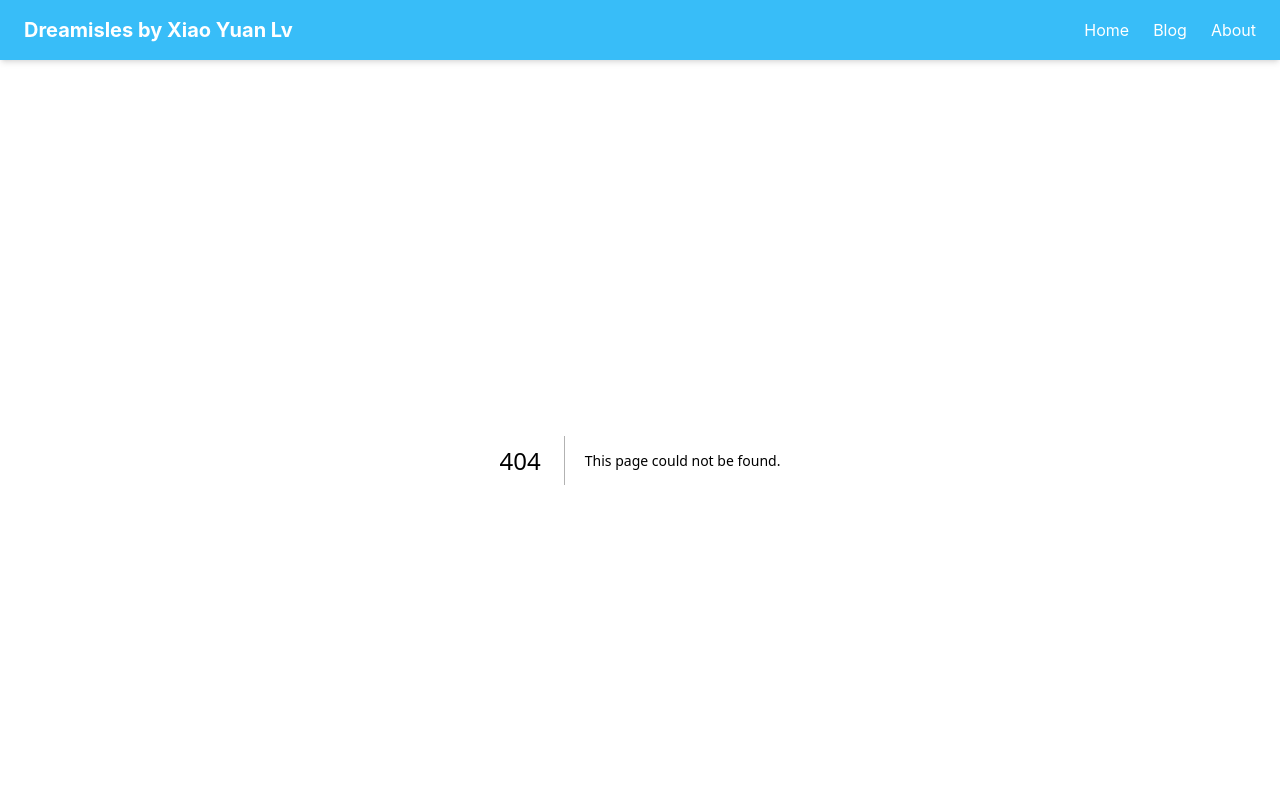
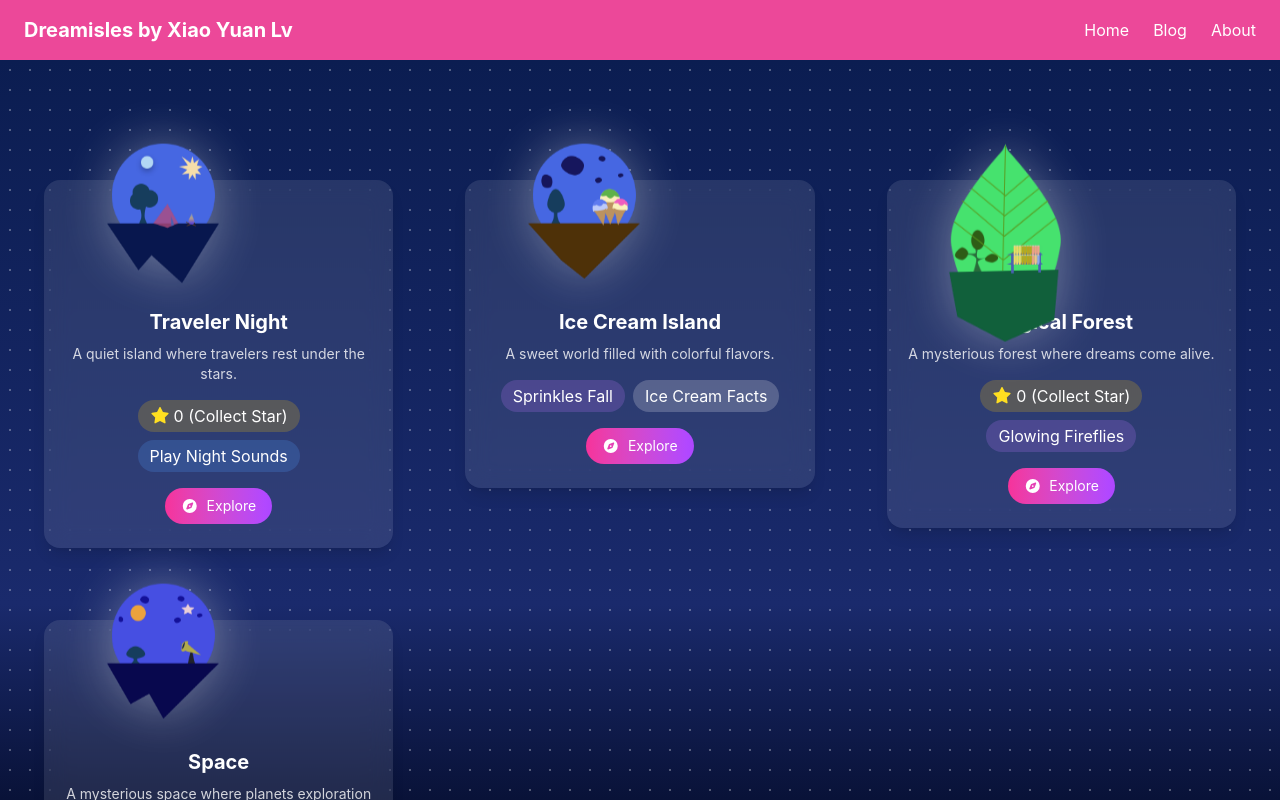
Before and after one commit to xiaoyuan31/dreamisles, a Next.js app: page /islands in a window 1280 px wide. Before the commit this address had no page. Shown: the top 800 px of the page. Built offline with nearby package versions, Linux system fonts and the light colour scheme.

Commit message:
Islands feature

```diff
--- a/app/components/Footer.tsx
+++ b/app/components/Footer.tsx
@@ -2,7 +2,7 @@ export default function Footer() {
   return (
     <footer className="w-full bg-secondary text-center py-6 ">
       <p className="text-sm text-white">
-        Made with ❤️ by Xiao Yuan Lv
+        Made with  by Xiao Yuan Lv
         <br/>
         © {new Date().getFullYear()} Xiao Yuan Lv. All rights reserved.
       </p>
--- /dev/null
+++ b/app/components/IslandCard.tsx
@@ -0,0 +1,133 @@
+"use client";
+import Link from "next/link";
+import { FontAwesomeIcon, FontAwesomeIconProps } from "@fortawesome/react-fontawesome";
+import { faCompass, faStar } from "@fortawesome/free-solid-svg-icons";
+import { useEffect, useState } from "react";
+
+export interface IslandFeature {
+  type: "star" | "sound" | "animation" | "info" | "button";
+  label?: string;           // For buttons or info popups
+  icon?: string;            // FontAwesome icon
+  action?: () => void;      // Optional callback
+}
+
+export interface Island {
+  id: string;
+  title: string;
+  description: string;
+  image: string;
+  href: string;
+  icon?: string;
+  features?: IslandFeature[]; // <-- new
+}
+
+
+
+export default function IslandCard(island: Island) {
+
+    const [stars, setStars] = useState(0);
+
+    useEffect(() => {
+            const savedStars = localStorage.getItem(`island-${island.id}-stars`);
+            if (savedStars) setStars(Number(savedStars));
+    }, [island.id]);
+
+        const collectStar = () => {
+            const newStars = stars + 1;
+            setStars(newStars);
+            localStorage.setItem(`island-${island.id}-stars`, newStars.toString());
+        };
+
+  return (
+    <>
+
+    <div className="relative bg-white/10 mb-10 backdrop-blur-md rounded-2xl shadow-lg hover:scale-105 transition-transform duration-300 pt-16 pb-6 overflow-visible text-center mx-5 ">
+
+      {/* Image */}
+       <img
+          src={island.image}
+          alt={island.title}
+          className="absolute -top-9 left-1/2 -translate-x-1/2 w-24 md:w-28 z-20 animate-float drop-shadow-[0_0_25px_rgba(255,255,255,0.35)]"
+        />
+
+      {/* Content */}
+     <div className="mt-16 px-4">
+        <h2 className="text-xl font-bold mb-2 text-white">{island.title}</h2>
+        <p className="text-sm opacity-80 mb-4 text-white">{island.description}</p>
+
+        {/* Island Features */}
+        <div className="flex flex-wrap justify-center gap-2 mb-4">
+          {island.features?.map((feature, idx) => {
+            switch (feature.type) {
+              case "star":
+                return (
+                  <button
+                    key={idx}
+                    onClick={collectStar}
+                    className="flex items-center gap-1 bg-yellow-400/20 px-3 py-1 rounded-full hover:bg-yellow-400/40 transition"
+                  >
+                    <FontAwesomeIcon icon={faStar} className="text-yellow-300" />
+                    {stars} {feature.label ? `(${feature.label})` : ""}
+                  </button>
+                );
+              case "sound":
+                return (
+                  <button
+                    key={idx}
+                    onClick={feature.action}
+                    className="px-3 py-1 bg-blue-400/20 rounded-full hover:bg-blue-400/40 transition"
+                  >
+                    {feature.label || "Play Sound"}
+                  </button>
+                );
+              case "animation":
+                return (
+                  <button
+                    key={idx}
+                    onClick={feature.action}
+                    className="px-3 py-1 bg-purple-400/20 rounded-full hover:bg-purple-400/40 transition"
+                  >
+                    {feature.label || "Play Animation"}
+                  </button>
+                );
+              case "info":
+                return (
+                  <button
+                    key={idx}
+                    onClick={feature.action}
+                    className="px-3 py-1 bg-white/20 rounded-full hover:bg-white/30 transition"
+                  >
+                    {feature.label || "Info"}
+                  </button>
+                );
+              case "button":
+                return (
+                  <button
+                    key={idx}
+                    onClick={feature.action}
+                    className="px-3 py-1 bg-pink-400/20 rounded-full hover:bg-pink-400/40 transition"
+                  >
+                    {feature.label || "Action"}
+                  </button>
+                );
+              default:
+                return null;
+            }
+          })}
+        </div>
+
+        {/* Explore Button */}
+        <Link
+          href={island.href}
+          className="inline-flex items-center gap-2 text-sm bg-gradient-to-r from-pink-500 to-purple-500 px-4 py-2 rounded-full hover:shadow-lg transition"
+        >
+          <FontAwesomeIcon icon={faCompass} />
+          Explore
+        </Link>
+
+        </div>
+
+    </div>
+    </>
+  );
+}
--- a/app/components/Navbar.tsx
+++ b/app/components/Navbar.tsx
@@ -1,10 +1,9 @@
 "use client";
-
 import Link from "next/link";
 
 export default function Navbar() {
   return (
-    <nav className="w-full primary text-white shadow-md px-6 py-4 flex justify-between items-center">
+    <nav className="w-full bg-secondary text-white shadow-md px-6 py-4 flex justify-between items-center">
   <h1 className="text-xl font-bold">Dreamisles by Xiao Yuan Lv</h1>
 
   <div className="space-x-6">
--- a/app/globals.css
+++ b/app/globals.css
@@ -105,3 +105,18 @@
 .animate-float {
   animation: float 6s ease-in-out infinite;
 }
+
+@keyframes float-sparkle {
+  0% { transform: translateY(0) scale(1); opacity: 0.5; }
+  50% { transform: translateY(-10px) scale(1.2); opacity: 1; }
+  100% { transform: translateY(0) scale(1); opacity: 0.5; }
+}
+
+.sparkle {
+  position: absolute;
+  width: 6px;
+  height: 6px;
+  border-radius: 50%;
+  background: #fff;
+  animation: float-sparkle 2s infinite ease-in-out;
+}
--- /dev/null
+++ b/app/islands/magical-forest/page.tsx
@@ -0,0 +1,53 @@
+
+"use client";
+import Stars from "../../components/Stars";
+import Link from "next/link";
+import { FontAwesomeIcon } from "@fortawesome/react-fontawesome";
+import { faCompass, faStar } from "@fortawesome/free-solid-svg-icons";
+import { useState } from "react";
+import Image from "next/image";
+
+export default function MagicalForestIsland() {
+  const [stars, setStars] = useState(0);
+
+  const collectStar = () => {
+    setStars(stars + 1);
+  };
+
+  return (
+     <div className="min-h-screen relative flex flex-col items-center text-white overflow-hidden px-6 py-10">
+
+      {/* 🌌 Background */}
+      <div className="absolute inset-0 bg-gradient-to-b from-[#32cfcf] via-[#0ca3a3] to-[#000] animate-gradient"></div>
+
+      {/* ✨ Stars */}
+      <div className="absolute inset-0 opacity-20 bg-[radial-gradient(white_1px,transparent_1px)] bg-[size:20px_20px]"></div>
+
+
+      {/* Floating Magical Tree */}
+     <div className="absolute top-20 left-1/2 z-10 flex flex-col items-center">
+                   <Image
+                     src="/images/island-3.png"
+                     alt="Traveler Island"
+                     width={200}
+                     height={35}
+                     className="animate-float"
+                   />
+
+             {/* Glow */}
+    <div className="w-48 h-12 bg-pink-400/30 blur-2xl rounded-full -mt-8"></div>
+    </div>
+
+      {/* Island Title */}
+      <h1 className="text-5xl md:text-6xl z-11 font-extrabold mb-4 tracking-wide text-center">
+        Magical Forest
+      </h1>
+      <p className="text-lg md:text-xl mb-6 z-11 opacity-80 italic text-center">
+        A forest where dreams grow among sparkling leaves ✨
+      </p>
+
+
+
+    </div>
+  );
+}
--- /dev/null
+++ b/app/islands/page.tsx
@@ -0,0 +1,71 @@
+import IslandCard, { Island } from "../components/IslandCard";
+import Stars from "../components/Stars";
+
+export default function IslandList() {
+
+ const islands: Island[] = [
+  {
+    id: "traveler-night",
+    title: "Traveler Night",
+    description: "A quiet island where travelers rest under the stars.",
+    image: "/images/island-1.png",
+    href: "/islands/traveler-night",
+    features: [
+      { type: "star", label: "Collect Star", icon: "faStar" },
+      { type: "sound", label: "Play Night Sounds" },
+    ],
+  },
+  {
+    id: "ice-cream",
+    title: "Ice Cream Island",
+    description: "A sweet world filled with colorful flavors.",
+    image: "/images/island-2.png",
+    href: "/islands/ice-cream",
+    features: [
+      { type: "animation", label: "Sprinkles Fall" },
+      { type: "info", label: "Ice Cream Facts" },
+    ],
+  },
+  {
+    id: "magical-forest",
+    title: "Magical Forest",
+    description: "A mysterious forest where dreams come alive.",
+    image: "/images/island-3.png",
+    href: "/islands/magical-forest",
+    features: [
+      { type: "star", label: "Collect Star", icon: "faStar" },
+      { type: "animation", label: "Glowing Fireflies" },
+    ],
+  },
+  {
+    id: "space",
+    title: "Space",
+    description: "A mysterious space where planets exploration occur.",
+    image: "/images/island-4.png",
+    href: "/islands/space",
+    features: [
+      { type: "star", label: "Collect Star", icon: "faStar" },
+      { type: "sound", label: "Play Rocket Sound" },
+    ],
+  },
+];
+
+  return (
+    <div className="min-h-screen relative px-6 py-30 text-white overflow-hidden">
+
+      {/* 🌌 Background */}
+      <div className="absolute inset-0 bg-gradient-to-b from-[#0B1D51] via-[#1a2a6c] to-black animate-gradient"></div>
+
+      {/* ✨ Stars */}
+      <div className="absolute inset-0 opacity-30 bg-[radial-gradient(white_1px,transparent_1px)] bg-[size:20px_20px]"></div>
+
+      {/* Island Cards Grid */}
+      <div className="relative z-10 grid grid-cols-1 md:grid-cols-2 lg:grid-cols-3 gap-8 items-start justify-center">
+
+      {islands.map((island, index) => (
+        <IslandCard key={index} {...island} />
+      ))}
+      </div>
+    </div>
+  );
+}
--- a/app/page.tsx
+++ b/app/page.tsx
@@ -1,8 +1,10 @@
 import Stars from "./components/Stars";
 import Link from "next/link";
-export default function HomePage() {
+import { FontAwesomeIcon } from "@fortawesome/react-fontawesome";
+import { faCompass } from "@fortawesome/free-solid-svg-icons";
 
 
+export default function HomePage() {
   return (
    <div className="island-ocean animated-gradient flex items-center justify-center min-h-screen relative text-white text-center py-6 px-6 overflow-hidden">
 
@@ -27,14 +29,17 @@ export default function HomePage() {
         DreamIsles
       </h1>
 
-        <p className="text-lg md:text-xl mb-6 opacity-80 italic">
+       <p className="text-lg md:text-xl mb-6 opacity-80 italic card flex items-center justify-center gap-2">
           A place between dreams and reality
+          <span className="inline-block ml-2 animate-pulse">
+            <FontAwesomeIcon icon={faCompass} className="text-pink-300 text-sm" />
+          </span>
         </p>
 
-        <Link href="/islands/traveler-night">
-        <button  className="bg-gradient-to-r from-pink-500 to-purple-500 px-8 py-3 rounded-full font-semibold shadow-lg hover:scale-105 transition">
-          Start ✨
-        </button>
+        <Link href="/islands">
+          <button className="bg-gradient-to-r from-pink-500 to-purple-500 w-fit mx-auto px-8 py-3 rounded-full font-semibold shadow-lg hover:scale-105 transition flex items-center gap-2">
+            Explore the isles
+          </button>
         </Link>
 {/*
         <button className="border ms-2 border-white/30 px-8 py-3 rounded-full hover:bg-white/10 transition">
--- a/package.json
+++ b/package.json
@@ -8,6 +8,9 @@
     "start": "next start"
   },
   "dependencies": {
+    "@fortawesome/fontawesome-svg-core": "^7.2.0",
+    "@fortawesome/free-solid-svg-icons": "^7.2.0",
+    "@fortawesome/react-fontawesome": "^3.3.0",
     "firebase": "^12.11.0",
     "next": "16.2.1",
     "react": "19.2.4",
```
Also changed, not shown: 1 other file (tests, documents, lock files or other folders).
